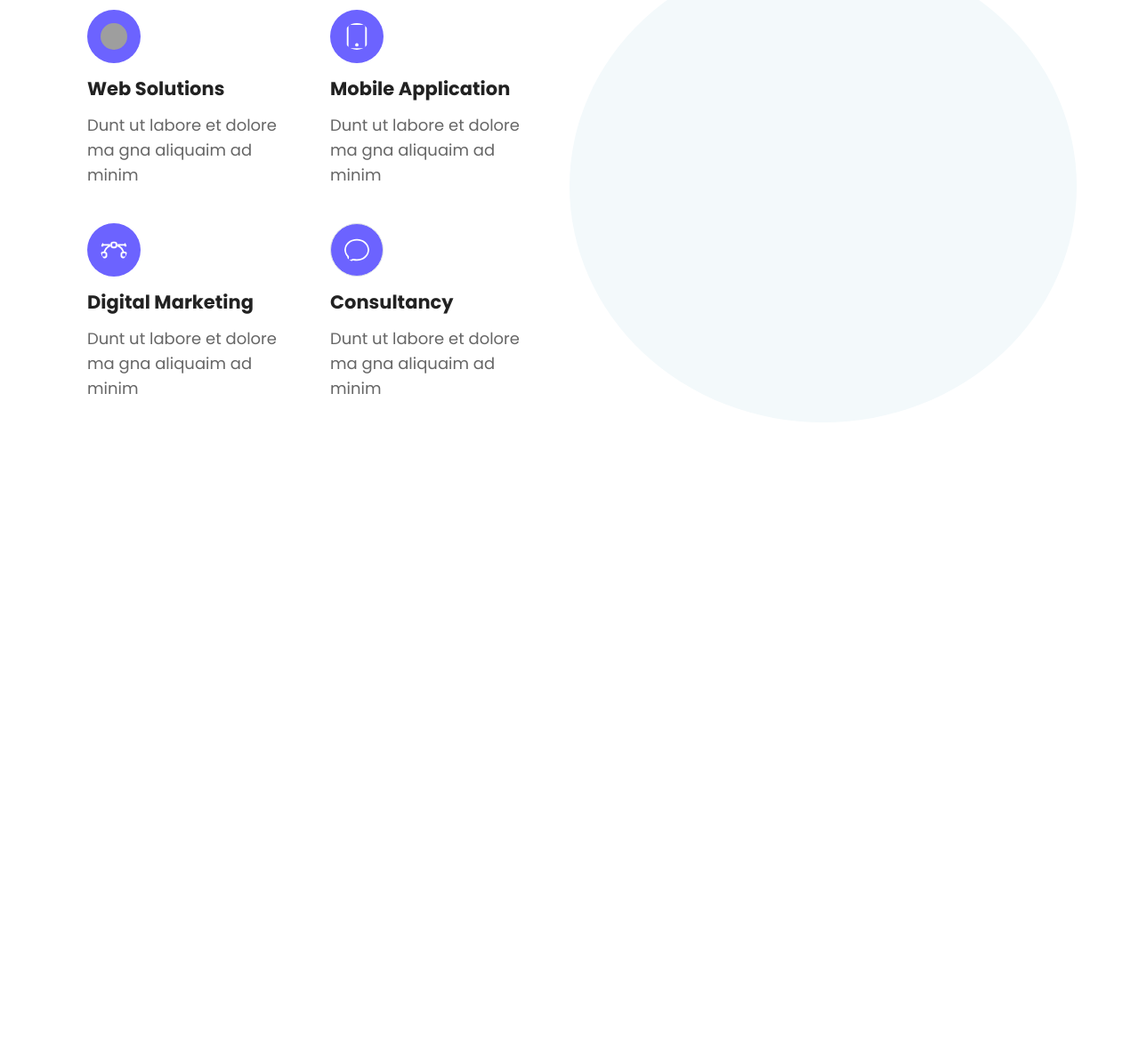
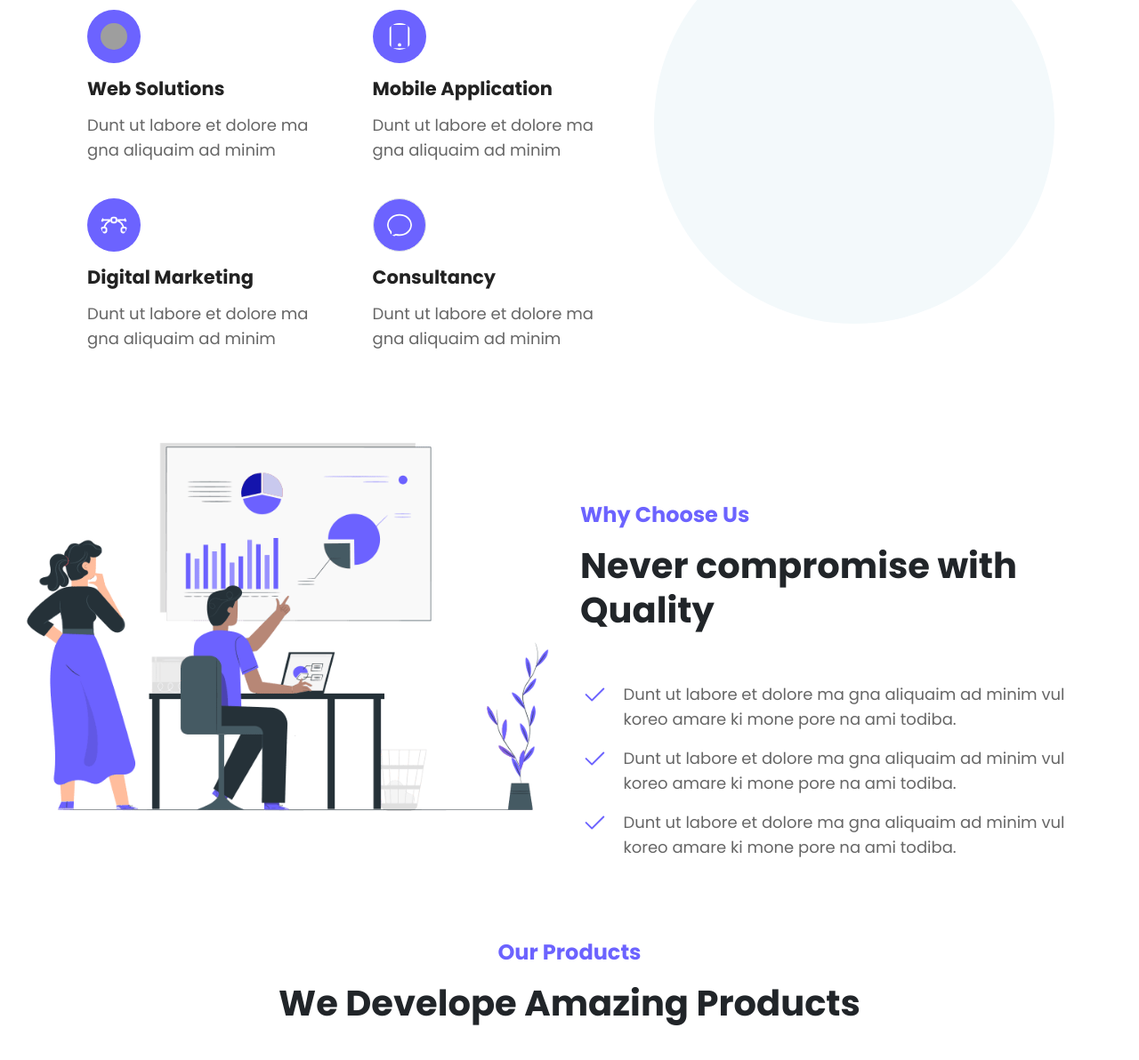
Before and after one commit to Dyana111/2050-Landing-Page-Template, a plain HTML site: page index.html in a window 1280 px wide. Shown: the part 1385-2577 px from the top of the page at 89% size. Before the commit the page ends 1860 px from the top, so only its background shows below. Drawn offline with nearby package versions, Linux system fonts and the light colour scheme; grey boxes are pictures that could not be loaded; files whose address does not match are found by name; a web font is replaced by a local one.

Commit message:
add why us

```diff
--- a/css/style.css
+++ b/css/style.css
@@ -97,6 +97,8 @@ body{
 .service_img{
     background-color: #f3f9fb;
     border-radius: 50%;
+    width: 450px;
+    height: 450px;
 }
 
 .service_subtitle{
@@ -122,3 +124,17 @@ body{
     line-height: 28px;
     color: #666666;
 }
+
+.check_icon{
+    width: 30px;
+    height: 30px;
+    color:  #6c63ff;
+}
+
+.why_us_img{
+    width: 600px;
+    height: 467px;
+    margin-left: -60px;
+    margin-top: -46px;
+}
+}
--- a/index.html
+++ b/index.html
@@ -95,7 +95,7 @@
     <!-- Service -->
     <div class="container mt-5">
         <div class="row pt-5 ">
-            <div class="col-lg-6 ">
+            <div class="col-lg-7 ">
                 <h2 class="mycolor " style="margin-bottom: -1.5px">Service</h2>
                 <h1 class="about_text ">Industry Standard Service</h1>
                 <ul class="list-group list-group-horizontal mt-5">
@@ -103,7 +103,7 @@
                         <div>
                             <div class="pb-3">
                                 <span>
-                                    <img src="https://img.icons8.com/ios-glyphs/30/000000/stack-of-paper.png" class="mylist_icons"/>
+                                    <img src="https://img.icons8.com/fluency-systems-filled/48/000000/stack-of-paper.png" class="mylist_icons" />
                                 </span>
                             </div>
                             <div>
@@ -167,12 +167,87 @@
                         </li>
                 </ul>
             </div>
-            <div class="col-lg-6 service_img pb-5" style="    margin-top: 85px">
-                <img src="../2050/images/service-img.png" style="margin-top: -174px; margin-left: 88px;" alt="">
+            <div class="col-lg-5 service_img pb-5 mb-5" style="    margin-top: 55px">
+                <img src="../2050/images/service-img.png" style="margin-top: -140px; margin-left: 28px;" alt="">
             </div>
         </div>
     </div>
     <!-- end Service -->
+
+    <!-- Why Us -->
+    <div class="container mt-5">
+        <div class="row mt-5">
+            <div class="col-lg-6 mt-5">
+                <img src="D:\mystro-fullstack\2050\images\feature-img.png" class="why_us_img" alt="">
+            </div>
+            <div class="col-lg-6 pt-4">
+                <h2 class="mycolor pt-3 mt-5">Why Choose Us</h2>
+                <h1 class="about_text pb-5">Never compromise with Quality</h1>
+                <ul style="list-style-type:none; margin-left: -31px"  >
+                    <li >
+                        <div class="row">
+
+                            <div class="col-lg-1">
+                                <span>
+                                    <svg xmlns="http://www.w3.org/2000/svg"  fill="currentColor" class="bi bi-check2 check_icon" viewBox="0 0 16 16">
+                                        <path d="M13.854 3.646a.5.5 0 0 1 0 .708l-7 7a.5.5 0 0 1-.708 0l-3.5-3.5a.5.5 0 1 1 .708-.708L6.5 10.293l6.646-6.647a.5.5 0 0 1 .708 0z"/>
+                                      </svg>
+                                </span>
+                            </div>
+                            <div class="col-lg-11">
+                                <p class="service_text">Dunt ut labore et dolore ma gna aliquaim ad minim vul koreo amare ki mone pore na ami todiba.</p>
+                            </div>
+                        </div>
+
+                    </li>
+                    <li>
+                        <div class="row">
+
+                            <div class="col-lg-1">
+                                <span>
+                                    <svg xmlns="http://www.w3.org/2000/svg"  fill="currentColor" class="bi bi-check2 check_icon" viewBox="0 0 16 16">
+                                        <path d="M13.854 3.646a.5.5 0 0 1 0 .708l-7 7a.5.5 0 0 1-.708 0l-3.5-3.5a.5.5 0 1 1 .708-.708L6.5 10.293l6.646-6.647a.5.5 0 0 1 .708 0z"/>
+                                      </svg>
+                                </span>
+                            </div>
+                            <div class="col-lg-11">
+                                <p class="service_text">Dunt ut labore et dolore ma gna aliquaim ad minim vul koreo amare ki mone pore na ami todiba.</p>
+                            </div>
+                        </div>
+
+                    </li>
+                    <li>
+                        <div class="row">
+
+                            <div class="col-lg-1">
+                                <span>
+                                    <svg xmlns="http://www.w3.org/2000/svg"  fill="currentColor" class="bi bi-check2 check_icon" viewBox="0 0 16 16">
+                                        <path d="M13.854 3.646a.5.5 0 0 1 0 .708l-7 7a.5.5 0 0 1-.708 0l-3.5-3.5a.5.5 0 1 1 .708-.708L6.5 10.293l6.646-6.647a.5.5 0 0 1 .708 0z"/>
+                                      </svg>
+                                </span>
+                            </div>
+                            <div class="col-lg-11">
+                                <p class="service_text">Dunt ut labore et dolore ma gna aliquaim ad minim vul koreo amare ki mone pore na ami todiba.</p>
+                            </div>
+                        </div>
+
+                    </li>
+                </ul>
+            </div>
+        </div>
+    </div>
+
+    <!-- end Why Us -->
+
+
+    <!-- Our Products -->
+
+    <h2 class="mycolor text-center mt-5">Our Products</h2>
+    <h1 class="about_text text-center mb-5">We Develope Amazing Products</h1>
+
+
+
+    <!-- end Our Products -->
 
 
 
```
Also changed, not shown: 1 other file.
